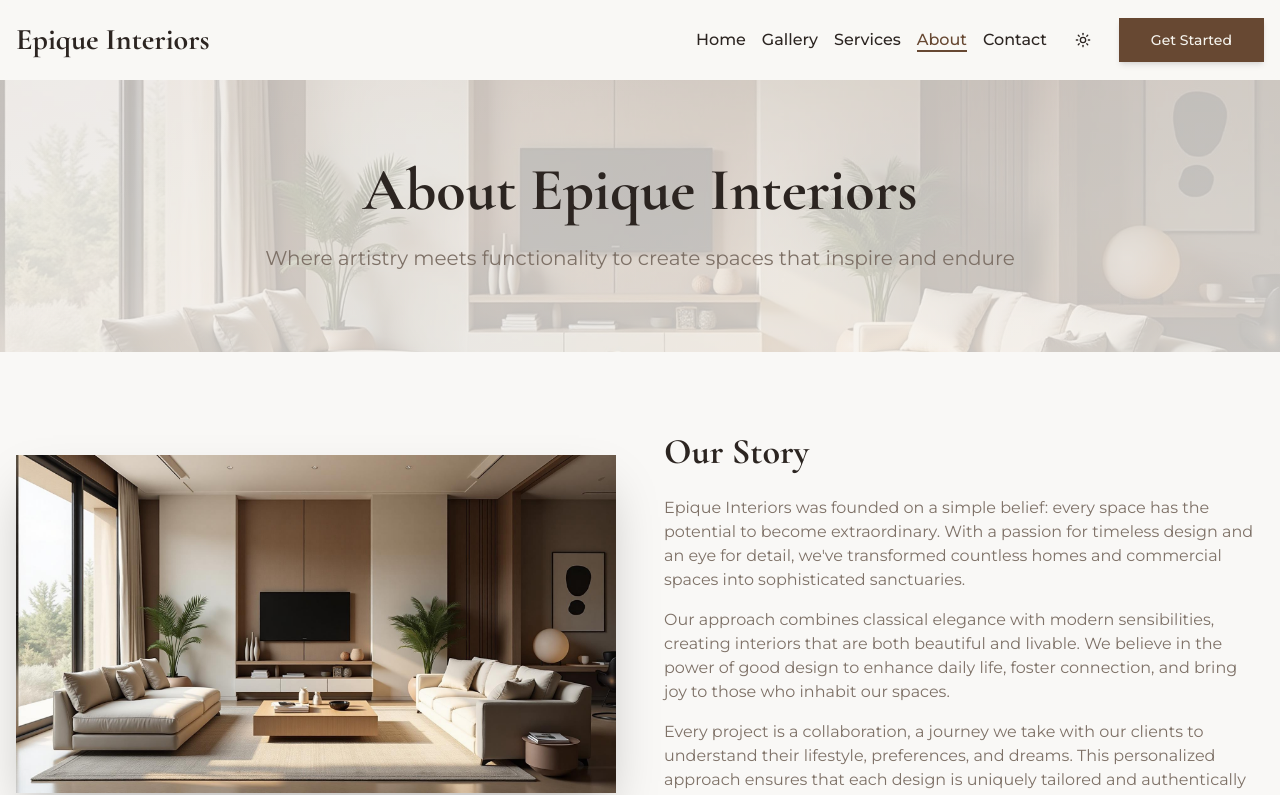
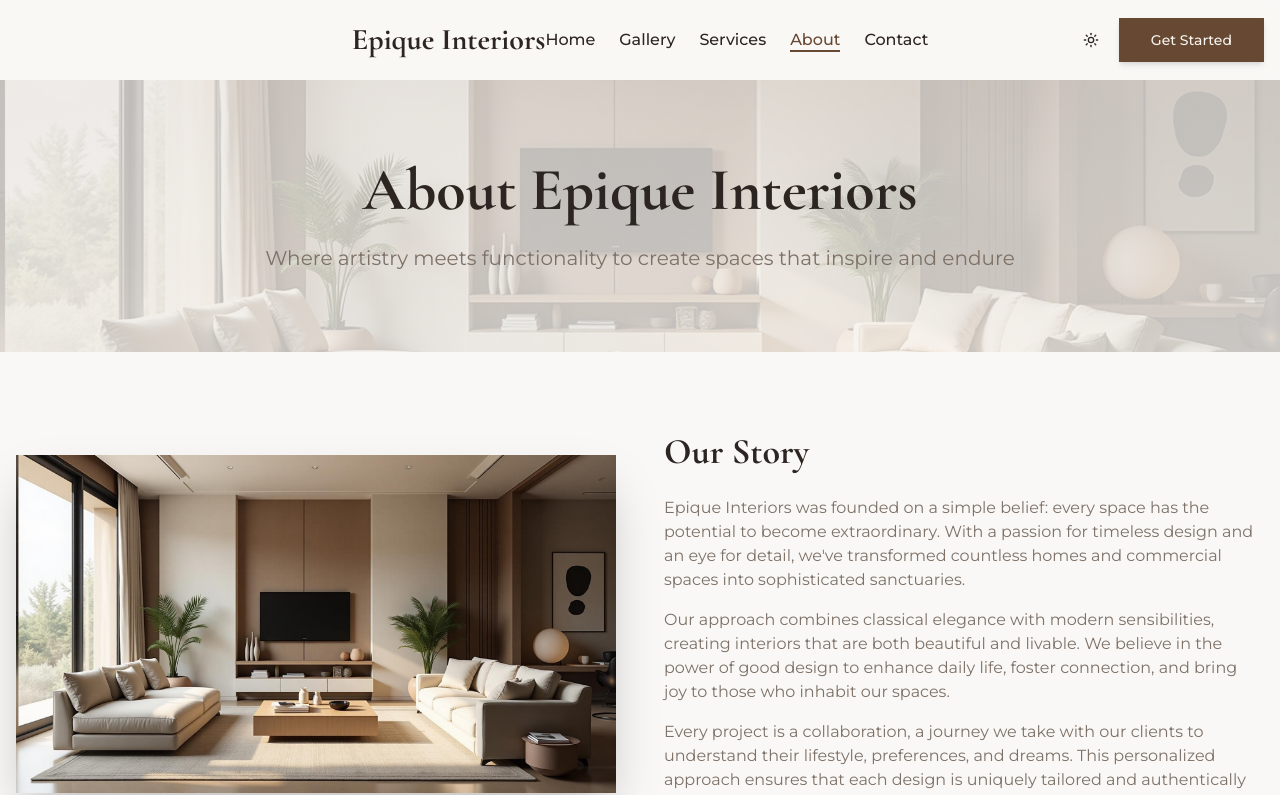
Before and after one commit to theprogrammer254/beige-haven-designs-backup, a React (Vite) app: page /about in a window 1280 px wide. Shown: the top 795 px of the page. Built offline with nearby package versions, Linux system fonts and the light colour scheme; the HTML template or start-up script is replaced by a standard one.

Commit message:
feat: Center navbar content and improve layout for desktop navigation

```diff
--- a/src/components/Navbar.tsx
+++ b/src/components/Navbar.tsx
@@ -32,17 +32,17 @@ const Navbar = () => {
       }`}
     >
       <div className="container mx-auto px-4">
-        <div className="flex items-center justify-between h-20">
+        <div className="flex items-center justify-center h-20 relative">
           <Link
             to="/"
-            className="text-2xl md:text-3xl font-heading font-bold text-foreground hover:text-primary transition-colors relative group"
+            className="absolute left-0 text-2xl md:text-3xl font-heading font-bold text-foreground hover:text-primary transition-colors relative group"
           >
             Epique Interiors
             <span className="absolute bottom-0 left-0 w-0 h-0.5 bg-primary transition-all duration-300 group-hover:w-full"></span>
           </Link>
 
-          {/* Desktop Navigation */}
-          <div className="hidden md:flex items-center space-x-4">
+          {/* Desktop Navigation - Centered */}
+          <div className="hidden md:flex items-center space-x-6">
             {navLinks.map((link) => (
               <Link
                 key={link.name}
@@ -57,6 +57,10 @@ const Navbar = () => {
                 }`}></span>
               </Link>
             ))}
+          </div>
+
+          {/* Right Side Actions */}
+          <div className="absolute right-0 hidden md:flex items-center gap-2">
             <ThemeToggle />
             <Link to="/contact">
               <Button variant="default" size="lg" className="shadow-md hover:shadow-lg transition-shadow">
@@ -66,7 +70,7 @@ const Navbar = () => {
           </div>
 
           {/* Mobile Menu Button */}
-          <div className="md:hidden flex items-center gap-2">
+          <div className="md:hidden absolute right-0 flex items-center gap-2">
             <ThemeToggle />
             <button
               className="text-foreground hover:text-primary transition-colors p-2 rounded-lg hover:bg-primary/10"
```
